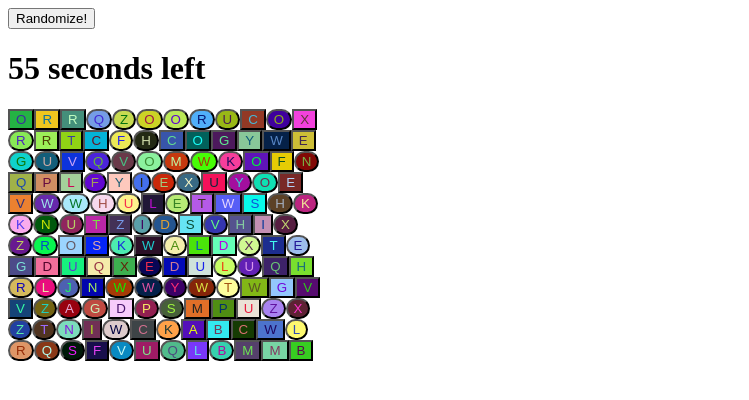
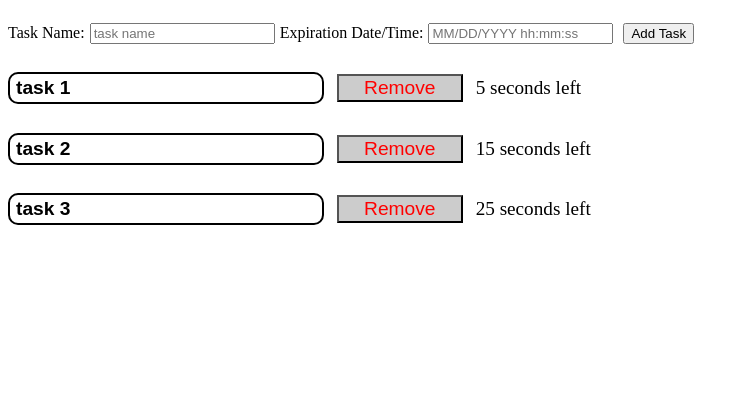
Before and after one commit to RichGol/ReactDeadline, a React (Create React App) app: page / in a window 1280 px wide. Shown: the top 400 px of the page, without its empty margins (0-749 px from the left). Built offline with nearby package versions, Linux system fonts and the light colour scheme; the HTML template or start-up script is replaced by a standard one.

Commit message:
Github action success with Mosaic-v2, but it uses the useState() hook? Testing again with FinalProjectApp

```diff
--- a/src/App.js
+++ b/src/App.js
@@ -1,195 +1,225 @@
-//https://nice-forest-0da45c110.azurestaticapps.net/
-import React, { useEffect, useLayoutEffect, useState } from "react";
+import React, { useEffect, useState, useRef } from "react";
 
-const createArray = length => [...Array(length)];
+/* HANDLES VIEW OF REMAINING TIME */
+function Timer({seconds, onFinish})  {
+	//remaining tracks the remaining time on the timer
+	const [remaining, setRemaining] = useState(seconds);
+	//trigger tracks the expiration of the timer
+	const [trigger, setTrigger] = useState(false);
 
-/***********************************
- * RENDERS THE MosaicBtn COMPONENT *
- ***********************************/
-function MosaicBtn() {
-	//setup statefulness for interaction, shape, text, and colors
-	const [clicked, setClicked] = useState(false);
-	const [radius, setRadius] = useState('0px');
-	const [text, setText] = useState('#');
-	const [color, setColor] = useState('0,0,0');
-	const [bgColor, setBGColor] = useState('255,255,255');
+	/**********************************************
+	 * Handles setting up and breaking down timer *
+	 * tick rate in the browser window.           *
+	 **********************************************/
+	useEffect( () => {
+		let timerID = setInterval(() => tick(), 1000);
+		return () => clearInterval(timerID);
+	});
 
-	//randomize from default values on first render
-	useLayoutEffect(() => {
-		setRadius(genRadius());
-		setText(genLetter());
-
-		let textColor = genColor();
-		let bgColor = genColor();
-		while (!validateColors(textColor, bgColor)) {
-			textColor = genColor();
-			bgColor = genColor();
+	/*******************************************
+	 * Handles updating state of remaining and *
+	 * trigger.                                *
+	 *******************************************/
+	const tick = () => {
+		if (remaining - 1 >= 0 && !trigger) {
+			setRemaining(remaining - 1);
+		} else if (!trigger) {
+			setTrigger(true);
+			onFinish();
+			setRemaining(remaining + 1);
+		} else {
+			setRemaining(remaining + 1);
 		}
-		setColor(textColor);
-		setBGColor(bgColor);
-	}, []);
-
-	//generate a random uppercase letter for text state
-	const genLetter = () => {
-		let letters = ['A', 'B', 'C', 'D', 'E', 'F', 'G', 'H', 'I', 'J', 'K', 'L', 'M', 'N',
-		'O', 'P', 'Q', 'R', 'S', 'T', 'U', 'V', 'W', 'X', 'Y', 'Z'];
-
-		let letterIndex = Math.round(Math.random()*(letters.length - 1));
-		return letters[letterIndex];
 	}
 
-	//generate a css border-radius value of 0px or 50px for shape state
-	const genRadius = () => {
-		let radius = Math.round(Math.random())*50;
-		return `${radius}px`;
-	}
+	return (
+		<p>
+			{trigger ? `${remaining} seconds late` : `${remaining} seconds left`}
+		</p>
+	);
+}
 
-	//generate a random rgb(---) color for color and bgColor state
-	const genColor = () => {
-		let colorArray = Array(3).fill(0).map(
-			x => x = Math.round(Math.random()*255)
-		);
-		return colorArray.toString();
-	}
-
-	//determine whether text and bg colors contrast well before setting state
-	const validateColors = (text, bg) => {
-		//converts RGB values to linear values in range [0, 1]
-		let getColor = x => x / 255;
-
-		//applies gamma correction to each color value
-		let gammaCorrect = x => {
-			if (x < 0.03928) {
-				return x / 12.92;
-			} else {
-				let mod = (x + 0.055) / 1.055;
-				return (mod**2.4);
-			}
-		}
-		//convert RGB strings to arrays, call getColor() and gammaCorrect() on each
-		let textColor = text.split(',').map(getColor).map(gammaCorrect);
-		let bgColor = bg.split(',').map(getColor).map(gammaCorrect);
-
-		//calculates the luminance of each color
-		let calcLum = color => {
-			return (color[0]*0.2126) + (color[1]*0.7152) + (color[2]*0.0722);
-		}
-		//transform gamma-corrected colors to luminance values
-		let textLum = calcLum(textColor);
-		let bgLum = calcLum(bgColor);
-
-		//calculate contrast between the luminance values
-		let score = (textLum > bgLum) ? (textLum + 0.05) / (bgLum + 0.05) : (bgLum + 0.05) / (textLum + 0.05);
-
-		//compare contrast score against passing value, return result
-		return (score > 3 ? true : false);
-	}
-
-	//renders a button element styled according to the component state
+/* HANDLES VIEW OF TASK DESCRIPTION */
+function TaskItem({itemNo, expired, text, action}) {
 	return (
 		<button
-			className='box'
+			className='taskitem'
+			onClick={action}
 			style={{
-				backgroundColor: (clicked) ? 'yellow' : `rgb(${bgColor})`,
-				color: (clicked) ? 'black' : `rgb(${color})`,
-				borderRadius: (clicked) ? '50px' : radius
+				backgroundColor: expired ? 'red' : 'white',
+				color: expired ? 'yellow' : 'black'
 			}}
-			onClick={() => setClicked(!clicked)}
 		>
-			{(clicked) ? ':)' : text}
+			{text}
 		</button>
 	);
 }
 
-/***********************************
- * RENDERS THE MosaicRow COMPONENT *
- ***********************************/
- function MosaicRow() {
-	//render 12 MosaicBtn Components within a <div>
+/* HANDLES VIEW OF A TASK */
+function Task({itemNo, text, expiration, remove}) {
+	//expired tracks the expiration status of a task
+	const [expired, setExpired] = useState(false);
+
+	/*********************************************
+	 * Handles modifying expired state when task *
+	 * expires.                                  *
+	 *********************************************/
+	const expire = () => setExpired(true);
+
 	return (
 		<div>
-			{createArray(12).map( (b, i) => (
-				<MosaicBtn key={i} />
-			))}
+			<TaskItem
+				itemNo={itemNo}
+				expired={expired}
+				text={text}
+				action={() => alert(`Task: ${text}\nExpired: ${expired}`)}
+			/>
+			<RemoveTask remove={remove} itemNo={itemNo}/>
+			<Timer seconds={expiration} onFinish={expire}/>
 		</div>
 	);
 }
 
-/********************************
- * RENDERS THE Mosaic COMPONENT *
- ********************************/
- function Mosaic() {
-	//render 12 MosaicRow Components
+/* HANDLES LOGIC AND VIEW OF ADDING TASKS */
+function AddTask({add}) {
+	//taskDesc is used to refer to the description form input element
+	const taskDesc = useRef();
+	//taskExpir is used to refer to the expiration form input element
+	const taskExpir = useRef();
+
+	/* const datePattern = '(0?[0-9]|1[0-2])[/-](0?[0-9]|[12][0-9]|3[01])[/-]([0-9]{4})';
+	const timePattern = '(0?[1-9]|1[0-9]|2[0-3]):([0-5][0-9]):([0-5][0-9])( AM| PM)?';
+	const regexPat = `(${datePattern}) +(${timePattern})`; */
+
+	/********************************************************
+	 * Processes the submission of the HTML form element,   *
+	 * enabling us to add tasks with custom names and times *
+	 ********************************************************/
+	const submit = e => {
+		e.preventDefault();
+		const desc = taskDesc.current.value;
+		const expir = taskExpir.current.value;
+		add(desc, expir);
+		//console.log(expir, new Date(expir));
+		taskDesc.current.value = '';
+		taskExpir.current.value = '';
+		taskDesc.current.focus();
+	}
+
 	return (
 		<>
-			{createArray(12).map( (r, i) => (
-				<MosaicRow key={i} />
+			<form onSubmit={submit}>
+				<p>Task Name:</p>
+				<input ref={taskDesc} type='text' placeholder='task name' required />
+				<p>Expiration Date/Time:</p>
+				<input ref={taskExpir} type='text' /* pattern={regexPat} */
+				placeholder='MM/DD/YYYY hh:mm:ss' required />
+				<input type='submit' id='submit' value='Add Task' />
+			</form>
+		</>
+	);
+}
+
+/* HANDLES LOGIC AND VIEW OF REMOVING TASKS */
+function RemoveTask({remove, itemNo}) {
+	return (
+			<button
+				className='removetask'
+				onClick={() => remove(itemNo)}
+			>
+				Remove
+			</button>
+	)
+}
+
+/* RENDERS THE WHOLE APPLICATION */
+export default function App() {
+	//tasks state manages the current set of tasks
+	const [tasks, setTasks] = useState(new Array());
+	//nextItem state tracks the number of active tasks
+	const [nextItem, setNextItem] = useState(1);
+	//keyVal state provides a unique key for each task instance
+	const [keyVal, setKeyVal] = useState(0);
+
+	/********************************************
+	 * Loads three Task objects on first render *
+	 ********************************************/
+	useEffect( () => {
+		const temp = [{
+				key: 0,
+				itemNo: 1,
+				text: 'task 1',
+				expiration: 10
+			},{
+				key: 1,
+				itemNo: 2,
+				text: 'task 2',
+				expiration: 20
+			},{
+				key: 5,
+				itemNo: 6,
+				text: 'task 3',
+				expiration: 30
+		}];
+		loadTasks(temp);
+	}, []);
+
+	/*******************************************
+	 * Handles loading tasks from an array of  *
+	 * objects, eventually to load saved tasks *
+	 * from a file.                            *
+	 *******************************************/
+	const loadTasks = temp => {
+		//update keyVal state, preventing overlap with other tasks
+		const lastKey = temp[temp.length - 1].key;
+		setKeyVal(lastKey+1);
+		//update nextItem state, preventing overlap with other tasks
+		const lastItemNo = temp[temp.length - 1].itemNo;
+		setNextItem(lastItemNo+1);
+		//update tasks state with loaded tasks
+		temp.map((task, i) => {
+			setTasks(allTasks => [...allTasks, task]);
+		});
+	}
+
+	/************************************************
+	 * Handles appending a task to the tasks state, *
+	 * updating nextItem automatically              *
+	 ************************************************/
+	const addTask = (text, expiration, key=keyVal, itemNo=nextItem) => {
+		const item = {
+			key: key,
+			itemNo: itemNo,
+			text: text,
+			expiration: expiration
+		};
+		setKeyVal(keyVal + 1);
+		setNextItem(nextItem + 1);
+		setTasks(allTasks => [...allTasks, item]);
+	}
+
+	/************************************************************
+	 * Handles popping the specified task from the tasks state, *
+	 * updating nextItem and tasks automatically                *
+	 ************************************************************/
+	const removeTask = (itemNo) => {
+		let newTasks = tasks.filter( (task, i) => !(task.itemNo === itemNo))
+		.map( (task, i) => {
+			if (task.itemNo !== i+1) {
+				task.itemNo = i+1;
+			}
+			return task;
+		});
+		setTasks(newTasks);
+		setNextItem(nextItem - 1);
+	}
+
+	return (
+		<>
+			<AddTask add={addTask} />
+			{tasks.map( task => (
+				<Task remove={removeTask} {...task} />
 			))}
 		</>
 	);
 }
-
-/*******************************
- * RENDERS THE COUNTDOWN TIMER *
- *******************************/
- function Clock({ onRefresh, secondCount }) {
-	//setup statefulness for timer countdown
-	const [time, setTime] = useState(secondCount);
-	const [trigger, setTrigger] = useState(false);
-
-	//make timer tick once every second
-	useEffect(() => {
-		let timerID = setInterval(() => tick(), 1000);
-		return () => clearInterval(timerID);
-	});
-
-	//timer behavior for finishing countdown
-	const tick = () => {
-		if (time - 1 >= 0) {
-			setTime(time - 1);
-		} else if (!trigger) {
-			setTime(secondCount);
-			setTrigger(true);
-		}
-	}
-
-	//randomize page on finishing countdown
-	const refresh = () => {
-		setTrigger(false);
-		onRefresh();
-	}
-
-	//render the timer countdown
-	return (
-		<h1
-			style={{
-				color: (time <= 10) ? 'red' : 'black'
-			}}
-		>
-			{(trigger) ? refresh() : `${time} seconds left`}
-		</h1>
-	);
-}
-
-/*********************************
- * RENDERS THE WHOLE APPLICATION *
- *********************************/
- export default function App() {
-	//setup statefulness for updating the page
-	const [updates, setUpdates] = useState(0);
-
-	const refresh = () => setUpdates(updates + 1);
-
-	//render the timer, mosaic, and randomize button
-	return (
-		<>
-			<div>
-				<button onClick={() => refresh()} >
-					Randomize!
-				</button>
-				<Clock key={updates+1} onRefresh={refresh} secondCount={60}/>
-			</div>
-			<Mosaic key={updates} />
-		</>
-	);
-}
```
